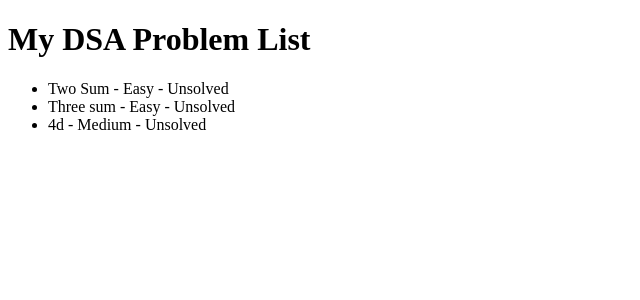
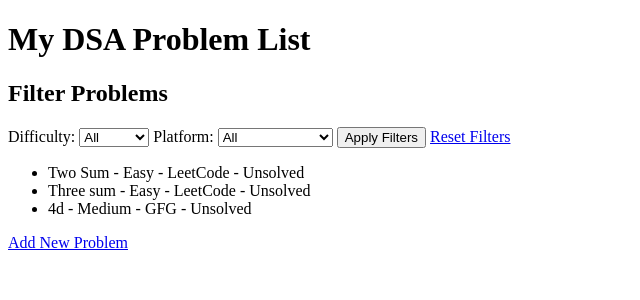
Before and after one commit to SUYASHHAGARWAL/dsa_tracker, a Django app: page / in a window 1280 px wide. Shown: the top 300 px of the page, without its empty margins (0-640 px from the left). Run offline with Django 4.2, Linux system fonts and the light colour scheme; data comes from the database, SQL or seed files in the repository; both versions use the stored data as it was after the commit.

```diff
--- a/dsa_tracker/problems/models.py
+++ b/dsa_tracker/problems/models.py
@@ -7,15 +7,17 @@ class Problem(models.Model):
         ('Hard', 'Hard'),
     ]
 
-    STATUS_CHOICES = [
-        ('Unsolved', 'Unsolved'),
-        ('Solved', 'Solved'),
+    PLATFORM_CHOICES = [
+        ('LeetCode', 'LeetCode'),
+        ('GFG', 'GeeksforGeeks'),
+        ('Codeforces', 'Codeforces'),
     ]
 
-    title = models.CharField(max_length=200)
+    title = models.CharField(max_length=255)
     link = models.URLField()
     difficulty = models.CharField(max_length=10, choices=DIFFICULTY_CHOICES)
-    status = models.CharField(max_length=10, choices=STATUS_CHOICES, default='Unsolved')
+    platform = models.CharField(max_length=20, choices=PLATFORM_CHOICES, default='LeetCode')
+    status = models.CharField(max_length=20, default='Unsolved')
 
     def __str__(self):
         return self.title
--- a/dsa_tracker/problems/templates/problems/home.html
+++ b/dsa_tracker/problems/templates/problems/home.html
@@ -5,10 +5,37 @@
 </head>
 <body>
     <h1>My DSA Problem List</h1>
+
+    <h2>Filter Problems</h2>
+    <form method="get">
+        <label for="difficulty">Difficulty:</label>
+        <select name="difficulty">
+            <option value="">All</option>
+            <option value="Easy" {% if request.GET.difficulty == "Easy" %}selected{% endif %}>Easy</option>
+            <option value="Medium" {% if request.GET.difficulty == "Medium" %}selected{% endif %}>Medium</option>
+            <option value="Hard" {% if request.GET.difficulty == "Hard" %}selected{% endif %}>Hard</option>
+        </select>
+
+        <label for="platform">Platform:</label>
+        <select name="platform">
+            <option value="">All</option>
+            <option value="LeetCode" {% if request.GET.platform == "LeetCode" %}selected{% endif %}>LeetCode</option>
+            <option value="GFG" {% if request.GET.platform == "GFG" %}selected{% endif %}>GeeksforGeeks</option>
+            <option value="Codeforces" {% if request.GET.platform == "Codeforces" %}selected{% endif %}>Codeforces</option>
+        </select>
+
+        <button type="submit">Apply Filters</button>
+        <a href="{% url 'home' %}">Reset Filters</a>
+    </form>
+
     <ul>
     {% for problem in problems %}
-        <li>{{ problem.title }} - {{ problem.difficulty }} - {{ problem.status }}</li>
+        <li>{{ problem.title }} - {{ problem.difficulty }} - {{ problem.platform }} - {{ problem.status }}</li>
+    {% empty %}
+        <li>No problems found.</li>
     {% endfor %}
     </ul>
+
+    <a href="{% url 'add_problem' %}">Add New Problem</a>
 </body>
 </html>
--- a/dsa_tracker/problems/urls.py
+++ b/dsa_tracker/problems/urls.py
@@ -3,4 +3,5 @@ from . import views
 
 urlpatterns = [
     path('', views.home, name='home'),
+    path('add/', views.add_problem, name='add_problem'),
 ]
--- a/dsa_tracker/problems/views.py
+++ b/dsa_tracker/problems/views.py
@@ -1,6 +1,30 @@
-from django.shortcuts import render
+from django.shortcuts import render, redirect
 from .models import Problem
+from .forms import ProblemForm
 
 def home(request):
     problems = Problem.objects.all()
+
+    difficulty = request.GET.get('difficulty')
+    platform = request.GET.get('platform')
+
+    print("Difficulty Filter:", difficulty)
+    print("Platform Filter:", platform)
+
+    if difficulty:
+        problems = problems.filter(difficulty=difficulty)
+    if platform:
+        problems = problems.filter(platform=platform)
+
     return render(request, 'problems/home.html', {'problems': problems})
+
+
+def add_problem(request):
+    if request.method == 'POST':
+        form = ProblemForm(request.POST)
+        if form.is_valid():
+            form.save()
+            return redirect('home')
+    else:
+        form = ProblemForm()
+    return render(request, 'problems/add_problems.html', {'form': form})
```
Also changed, not shown: dsa_tracker/problems/forms.py (added, +7 -0 lines), dsa_tracker/problems/templates/problems/add_problems.html (added, +16 -0 lines), dsa_tracker/db.sqlite3, dsa_tracker/problems/migrations/0002_problem_platform_alter_problem_status_and_more.py (added).
